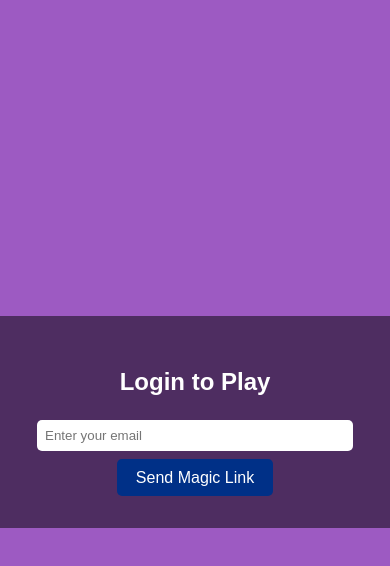
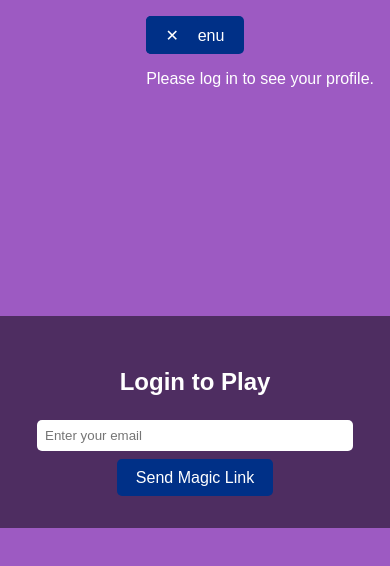
Before and after one commit to cryptomb9/mitosisflip, a React (Vite) app: page / in a window 390 px wide. Shown: the top 566 px of the page. Built offline with nearby package versions, Linux system fonts and the light colour scheme; no server answers.

Commit message:
fix hamburger and home  isssues and added logout

```diff
--- a/src/components/HamburgerMenu.jsx
+++ b/src/components/HamburgerMenu.jsx
@@ -19,13 +19,39 @@ const HamburgerMenu = ({ user, open, setOpen }) => {
     }
   };
 
+  const handleLogout = async () => {
+    await supabase.auth.signOut();
+    window.location.reload();
+  };
+
   return (
     <div className={`hamburger-menu ${open ? "open" : ""}`}>
-      <button onClick={() => setOpen(false)}>Close Menu</button>
-      <p><strong>Email:</strong> {user.email}</p>
-      <p><strong>Username:</strong> {user.username}</p>
-      <p><strong>Balance:</strong> {user.balance} mito</p>
-      <button onClick={handleUsernameChange}>Change Username</button>
+      <button className="close-btn" onClick={() => setOpen(false)}>
+        ✕
+      </button>
+
+      {user ? (
+        <>
+          <p><strong>Email:</strong> {user.email}</p>
+          <p><strong>Username:</strong> {user.username}</p>
+          <p><strong>Balance:</strong> {user.balance} mito</p>
+          <button onClick={handleUsernameChange}>Change Username</button>
+          <button onClick={handleLogout}>Logout</button>
+          <hr />
+          <h4>How to Play</h4>
+          <ul>
+            <li>Stake at least 20 mito.</li>
+            <li>Pick heads or tails.</li>
+            <li>Win = double your stake. Lose = lose it.</li>
+            <li>Daily claim = 100 mito (UTC 12am reset).</li>
+            <li>Leaderboard ranks by total mito *won*.</li>
+          </ul>
+          <hr />
+          <p>Need help? DM us on Discord.</p>
+        </>
+      ) : (
+        <p>Please log in to see your profile.</p>
+      )}
     </div>
   );
 };
--- a/src/pages/Home.jsx
+++ b/src/pages/Home.jsx
@@ -105,12 +105,20 @@ const Home = () => {
 
   return (
     <div className="home">
+      <HamburgerMenu user={user} open={menuOpen} setOpen={setMenuOpen} />
+
       <div className="content">
+        {/* Toggle hamburger menu */}
+        {!menuOpen && (
+          <button className="menu-toggle" onClick={() => setMenuOpen(true)}>
+            ☰ Menu
+          </button>
+        )}
+
         {checkingAuth ? (
           <p>Loading...</p>
         ) : user ? (
           <>
-            <HamburgerMenu user={user} open={menuOpen} setOpen={setMenuOpen} />
             <div className="header">
               <span className="rank">#{user.rank || "000"}</span>
               <span className="balance">{user.balance ?? 0} mito</span>
@@ -118,6 +126,15 @@ const Home = () => {
                 Claim Faucet
               </button>
             </div>
+
+            <div className="how-to-play">
+              <h3>How to Play</h3>
+              <p>
+                Click or swipe to flip the coin. Bet minimum 20 mito. Win or
+                lose instantly. Top winners go to the leaderboard!
+              </p>
+            </div>
+
             <GameBoard user={user} />
             <DailyStats />
             <Leaderboard />
```
